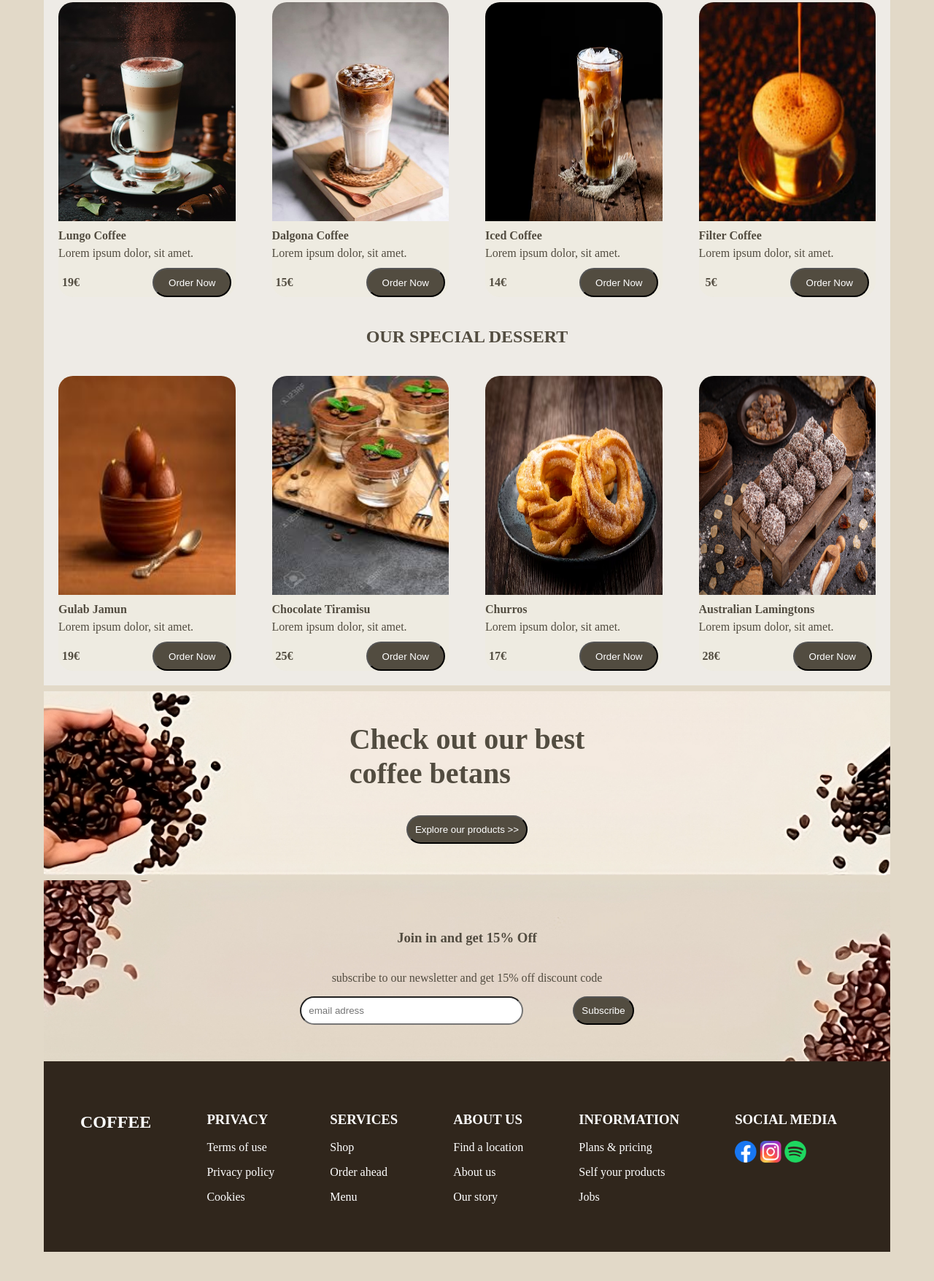
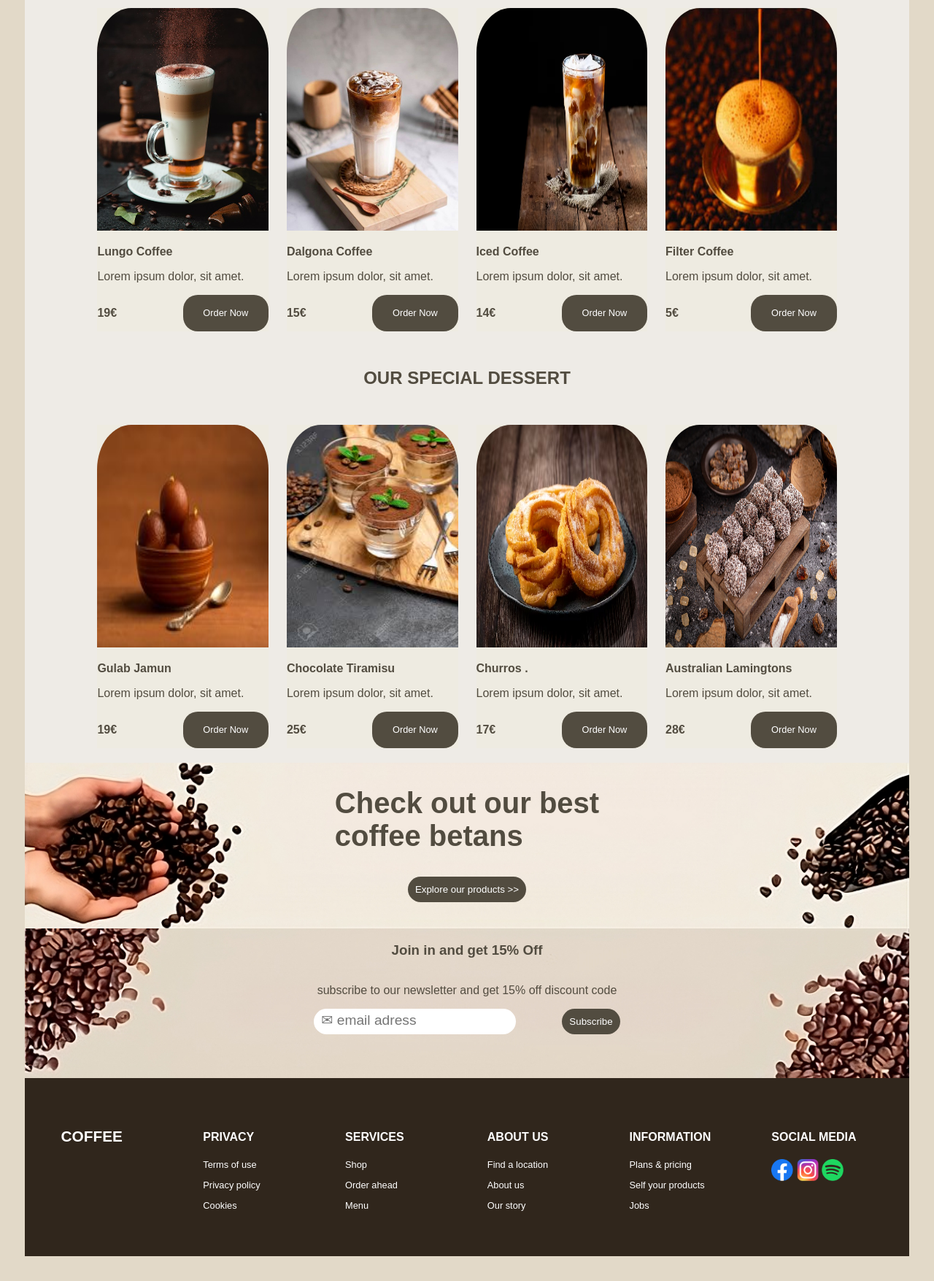
Before and after one commit to Namoux/HTML-CSS, a plain HTML site: page Coffee/index.html in a window 1280 px wide. Shown: the part 736-2491 px from the top of the page at 73% size. Before the commit the page ends 2451 px from the top, so only its background shows below. Drawn offline with Linux system fonts and the light colour scheme.

Commit message:
responsive coffee

```diff
--- a/Coffee/index.html
+++ b/Coffee/index.html
@@ -1,15 +1,17 @@
 <!DOCTYPE html>
 <html lang="en">
+
 <head>
     <link rel="stylesheet" href="style.css">
     <meta charset="UTF-8">
     <meta name="viewport" content="width=device-width, initial-scale=1.0">
     <title>Coffee Nam</title>
 </head>
+
 <body>
     <header>
         <div class = "titlemenu">
-            <div><h1>COFFEE</h1></div>
+            <div><h2>COFFEE</h2></div>
             <div class = "menu">
                 <a href="#"><li>HOME</li></a>
                 <a href="#"><li>COFFEE</li></a>
@@ -18,7 +20,7 @@
                 <a href="#"><li>ABOUT</li></a>
                 <a href="#"><li>LOGIN</li></a>
             </div>
-            <div><a href="#"><img src="public/search.png" alt="Photo de loupe" style="width: 30px; height: 30px;"></a></div>
+            <div><a href="#"><img src="public/search.png" alt="Photo de loupe" ></a></div>
         </div>
         <div class = "welcome">
             <h2>Welcome!</h2>
@@ -26,30 +28,33 @@
             <button>Order Now</button>
         </div>
     </header>
+
+    <main>
         <section class = "CTA">
-        <div class = "logo1">
-            <a href="#"><img src="public/cup.png" alt="Photo de cup" style="width: 70px; height: 70px;"></a>
+            <div class = "logo">
+                <a href="#"><img src="public/cup.png" alt="Photo de cup"></a>
                 <p>Hot Coffee</p>
             </div>
-        <div class = "logo2">
-            <a href="#"><img src="public/ice.png" alt="Photo de ice" style="width: 70px; height: 70px;"></a>
+            <div class = "logo">
+                <a href="#"><img src="public/ice.png" alt="Photo de ice"></a>
                 <p>Cold Coffee</p>
             </div>
-        <div class = "logo3">
-            <a href="#"><img src="public/coffee.png" alt="Photo de coffee" style="width: 70px; height: 70px;"></a>
+            <div class = "logo">
+                <a href="#"><img src="public/coffee.png" alt="Photo de coffee"></a>
                 <p>Cup Coffee</p>
             </div>
-        <div class = "logo4">
-            <a href="#"><img src="public/cake.png" alt="Photo de dessert" style="width: 70px; height: 70px;"></a>
+            <div class = "logo">
+                <a href="#"><img src="public/cake.png" alt="Photo de dessert"></a>
                 <p>Dessert</p>
             </div>
         </section>
+
         <section class = "section1">
             <div class = "coffee">
                 <div><h2>OUR SPECIAL COFFEE</h2></div>
                 <div class = "cafe">
-                <div class = "case1">
-                    <a href="#"><img src="public/latte.jpg" alt="Photo de latte" style="width: 250px; height: 300px;"></a>
+                    <div class = "case">
+                        <a href="#"><img src="public/latte.jpg" alt="Photo de latte"></a>
                         <p><span>Lungo Coffee</span></p>
                         <p>Lorem ipsum dolor, sit amet.</p>
                         <div class = "prix">
@@ -57,8 +62,8 @@
                             <button>Order Now</button>
                         </div>
                     </div>
-                <div class = "case2">
-                    <a href="#"><img src="public/coffee.jpg" alt="Photo de coffee" style="width: 250px; height: 300px;"></a>
+                    <div class = "case">
+                        <a href="#"><img src="public/coffee.jpg" alt="Photo de coffee"></a>
                         <p><span>Dalgona Coffee</span></p>
                         <p>Lorem ipsum dolor, sit amet.</p>
                         <div class = "prix">
@@ -66,8 +71,8 @@
                             <button>Order Now</button>
                         </div>
                     </div>
-                <div class = "case3">
-                    <a href="#"><img src="public/creme1.jpg" alt="Photo de latte" style="width: 250px; height: 300px;"></a>
+                    <div class = "case">
+                        <a href="#"><img src="public/creme1.jpg" alt="Photo de latte"></a>
                         <p><span>Iced Coffee</span></p>
                         <p>Lorem ipsum dolor, sit amet.</p>
                         <div class = "prix">
@@ -75,8 +80,8 @@
                             <button>Order Now</button>
                         </div>
                     </div>
-                <div class = "case4">
-                    <a href="#"><img src="public/cup.jpg" alt="Photo de latte" style="width: 250px; height: 300px;"></a>
+                    <div class = "case">
+                        <a href="#"><img src="public/cup.jpg" alt="Photo de latte"></a>
                         <p><span>Filter Coffee</span></p>
                         <p>Lorem ipsum dolor, sit amet.</p>
                         <div class = "prix">
@@ -89,8 +94,8 @@
             <div class = "dessert">
                 <div><h2>OUR SPECIAL DESSERT</h2></div>
                 <div class = "cafe">
-                <div class = "case1">
-                    <a href="#"><img src="public/choco.jpg" alt="Photo de latte" style="width: 250px; height: 300px;"></a>
+                    <div class = "case">
+                        <a href="#"><img src="public/choco.jpg" alt="Photo de latte"></a>
                         <p><span>Gulab Jamun</span></p>
                         <p>Lorem ipsum dolor, sit amet.</p>
                         <div class = "prix">
@@ -98,8 +103,8 @@
                             <button>Order Now</button>
                         </div>
                     </div>
-                <div class = "case2">
-                    <a href="#"><img src="public/tiramisu.jpeg" alt="Photo de coffee" style="width: 250px; height: 300px;"></a>
+                    <div class = "case">
+                        <a href="#"><img src="public/tiramisu.jpeg" alt="Photo de coffee"></a>
                         <p><span>Chocolate Tiramisu</span></p>
                         <p>Lorem ipsum dolor, sit amet.</p>
                         <div class = "prix">
@@ -107,17 +112,17 @@
                             <button>Order Now</button>
                         </div>
                     </div>
-                <div class = "case3">
-                    <a href="#"><img src="public/sugar.jpg" alt="Photo de latte" style="width: 250px; height: 300px;"></a>
-                    <p><span>Churros</span></p>
+                    <div class = "case">
+                        <a href="#"><img src="public/sugar.jpg" alt="Photo de latte"></a>
+                        <p><span>Churros .</span></p>
                         <p>Lorem ipsum dolor, sit amet.</p>
                         <div class = "prix">
                             <p><span>17€</span></p>
                             <button>Order Now</button>
                         </div>
                     </div>
-                <div class = "case4">
-                    <a href="#"><img src="public/cake.jpg" alt="Photo de latte" style="width: 250px; height: 300px;"></a>
+                    <div class = "case">
+                        <a href="#"><img src="public/cake.jpg" alt="Photo de latte"></a>
                         <p><span>Australian Lamingtons</span></p>
                         <p>Lorem ipsum dolor, sit amet.</p>
                         <div class = "prix">
@@ -128,60 +133,59 @@
                 </div>
             </div>
         </section>
+
         <section class = "section2">
-        <div class = "betans">
-            <h1>Check out our best<br> coffee betans</h1>
+                <h2>Check out our best<br> coffee betans</h2>
                 <button>Explore our products >></button>
-        </div>
         </section>
+
         <section class = "section3">
-        <div class = "widget">
                 <script src="https://static.elfsight.com/platform/platform.js" async></script>
                 <div class="elfsight-app-8af7e087-8c66-4395-8fa7-1917526301d7" data-elfsight-app-lazy></div>
-        </div>
         </section>
-    <section class = "newsletter">
-        <div class = "join">
+
+        <section class = "section4">
                 <h3>Join in and get 15% Off</h3>
                 <p>subscribe to our newsletter and get 15% off discount code</p>
                 <div class ="mail">
-                <input type="email" placeholder="email adress">
+                    <input class="email" type="email" placeholder="&#9993; email adress">
                     <button>Subscribe</button>
                 </div>
-        </div>
         </section>
-    <section class = "footer">
-        <div><h1>COFFEE</h1></div>
-        <div class = "column1">
-            <h3>PRIVACY</h3>
+    </main>
+
+    <footer>
+        <div><h2>COFFEE</h2></div>
+        <div class = "column">
+            <h4>PRIVACY</h4>
             <a href="#"><p>Terms of use</p></a>
             <a href="#"><p>Privacy policy</p></a>
             <a href="#"><p>Cookies</p></a>
         </div>
-        <div class = "column2">
-            <h3>SERVICES</h3>
+        <div class = "column">
+            <h4>SERVICES</h4>
             <a href="#"><p>Shop</p></a>
             <a href="#"><p>Order ahead</p></a>
             <a href="#"><p>Menu</p></a>
         </div>
-        <div class = "column3">
-            <h3>ABOUT US</h3>
+        <div class = "column">
+            <h4>ABOUT US</h4>
             <a href="#"><p>Find a location</p></a>
             <a href="#"><p>About us</p></a>
             <a href="#"><p>Our story</p></a>
         </div>
-        <div class = "column4">
-            <h3>INFORMATION</h3>
+        <div class = "column">
+            <h4>INFORMATION</h4>
             <a href="#"><p>Plans & pricing</p></a>
             <a href="#"><p>Self your products</p></a>
             <a href="#"><p>Jobs</p></a>
         </div>
-        <div class = "column5">
-            <h3>SOCIAL MEDIA</h3>
-            <a href="#"><img src="public/Facebook.png" alt="Photo" style="width: 30px; height: 30px;"></a>
-            <a href="#"><img src="public/Instagram.png" alt="Photo" style="width: 30px; height: 30px;"></a>
-            <a href="#"><img src="public/Spotify.png" alt="Photo" style="width: 30px; height: 30px;"></a>
+        <div class = "column">
+            <h4>SOCIAL MEDIA</h4>
+            <a href="#"><img src="public/Facebook.png" alt="Photo"></a>
+            <a href="#"><img src="public/Instagram.png" alt="Photo"></a>
+            <a href="#"><img src="public/Spotify.png" alt="Photo"></a>
         </div>
-    </section>
+    </footer>
 </body>
 </html>
--- a/Coffee/style.css
+++ b/Coffee/style.css
@@ -1,7 +1,7 @@
 body {
     background-color: #e2d9c8;
-    margin: 0px;
-    width: 100%;
+    padding: 2%;
+    font-family: Arial, Helvetica, sans-serif;
 }
 
 header {
@@ -9,9 +9,7 @@ header {
     background-size: cover;
     background-repeat: no-repeat;
     background-position: center;
-    /* max-width: 100%; */
-    /* max-width: 1300px; */
-    margin: 0px 60px 30px 60px; /* haut | droit | bas | gauche */
+    margin-bottom: 2%;
     padding: 50px;
     padding-top: 20px;
     padding-bottom: 100px;
@@ -24,9 +22,10 @@ header button {
     border-radius: 20px;
     cursor: pointer;
     padding: 8px;
+    border: none;
 }
 
-.welcome button:hover{
+header button:hover{
     transition: 1s;
     transform: scale(1.2);
     background-color: whitesmoke;
@@ -34,15 +33,19 @@ header button {
 
 .titlemenu {
     display: grid;
-    grid-template-columns: 1fr 10fr 1fr;
+    grid-template-columns: 20% 70% 10%;
     align-items: center;
     justify-content: center;
     margin-bottom: 100px;
 }
 
 .titlemenu img {
-    align-items: right;
-    justify-content: right;
+    width: 30px;
+    height: 30px;
+}
+
+.titlemenu h2 {
+    font-size: 1.3rem;
 }
 
 .titlemenu img:hover {
@@ -76,12 +79,18 @@ header button {
     margin-top: 0px;
 }
 
+
+
 .CTA {
-    display: flex;
-    align-items: center;
+    display: grid;
+    grid-template-columns: 15% 15% 15% 15%;
     justify-content: center;
-    gap: 150px;
     color : #524c40;
+}
+
+.logo img {
+    width: 70px;
+    height: 70px;
 }
 
 .logo img:hover {
@@ -93,28 +102,7 @@ header button {
     margin-top: 0px;
 }
 
-.logo1 {
-    display: flex;
-    flex-direction: column;
-    align-items: center;
-    justify-content: center;
-}
-
-.logo2 {
-    display: flex;
-    flex-direction: column;
-    align-items: center;
-    justify-content: center;
-}
-
-.logo3 {
-    display: flex;
-    flex-direction: column;
-    align-items: center;
-    justify-content: center;
-}
-
-.logo4 {
+.logo {
     display: flex;
     flex-direction: column;
     align-items: center;
@@ -123,10 +111,7 @@ header button {
 
 .section1{
     background-color: #eeebe6;
-    max-width: 1300px;
-    margin: 0px 60px 0px 60px;
     padding: 20px;
-    line-height: 8px;
     color: #524c40;
 }
 
@@ -140,6 +125,7 @@ header button {
 .section1 span {
     font-weight: bold;
 }
+
 .section1 button {
     background-color: #524c40;
     color: white;
@@ -161,54 +147,51 @@ header button {
 }
 
 .cafe {
-    display: flex;
+    display: grid;
+    grid-template-columns: 20% 20% 20% 20%;
     align-items: center;
     justify-content: center;
-    gap: 50px;
+    gap: 25px;
+}
+
+.cafe p {
+    font-size: 1rem;
 }
 
 .prix {
-    display: flex;
-    gap: 100px;
+    display: grid;
+    grid-template-columns: 50% 50%;
     justify-content: center;
 }
 
-.case1 {
-    background-color: #eeebe1;
-    overflow: hidden;
-    border-radius: 20px;
-    border: 0px solid black;
+.prix button {
+    display: flex;
+    font-size: 0.8rem;
+    align-items: center;
+    justify-content: center;
+    border: none;
 }
 
-.case2 {
+.case {
     background-color: #eeebe1;
-    overflow: hidden;
-    border-radius: 20px;
-    border: 0px solid black;
 }
 
-.case3 {
-    background-color: #eeebe1;
-    overflow: hidden;
-    border-radius: 20px;
-    border: 0px solid black;
-}
-
-.case4 {
-    background-color: #eeebe1;
-    overflow: hidden;
-    border-radius: 20px;
-    border: 0px solid black;
+.case img {
+    width: 100%;
+    aspect-ratio: 1/1.3;
+    border-radius: 20% 20% 0% 0%;
 }
 
 .section2 {
     background-image: url(public/Main.png);
-    background-size: 114%;
+    background-size: cover;
     background-repeat: no-repeat;
     background-position: center;
-    max-width: 1300px;
-    margin: 0px 60px 0px 60px;
-    padding: 50px;
+    display: flex;
+    flex-direction: column;
+    align-items: center;
+    justify-content: center;
+    color: #524c40;
 }
 
 .section2 button:hover {
@@ -217,37 +200,26 @@ header button {
     background-color: #212429;
 }
 
-.betans {
-    display: flex;
-    flex-direction: column;
-    align-items: center;
-    justify-content: center;
-    color: #524c40;
-}
-
-.betans button {
+.section2 button {
     background-color: #524c40;
     color: white;
     border-radius: 20px;
     cursor: pointer;
     padding: 10px;
+    margin-bottom: 3%;
+    border: none;
 }
 
-.betans h1 {
+.section2 h2 {
     font-size: 2.5rem;
-    margin-top: 0%;
 }
 
- .newsletter {
+.section4 {
     background-image: url(public/end.png);
-    background-size: 114%;
+    background-size: cover;
     background-repeat: no-repeat;
     background-position: center;
-    max-width: 1300px;
-    margin: 0px 60px 0px 60px;
-    padding: 50px;
- }
- .join {
+    padding-bottom: 5%;
     display: flex;
     flex-direction: column;
     align-items: center;
@@ -255,18 +227,31 @@ header button {
     color: #524c40;
  }
 
+.section4 button {
+    border: none;
+}
+
+.section4 input {
+    border: none;
+    width: 20rem;
+}
+
+input {
+   border-radius: 70px;
+   padding: 10px;
+
+}
+
+.email::placeholder {
+    font-size: 1.2rem;
+}
+
  .mail {
     display: flex;
     flex-direction: row;
     align-items: center;
     justify-content: center;
     gap: 15%;
- }
-
- input {
-    border-radius: 70px;
-    padding: 10px;
-    width: 350px;
  }
 
  .mail button{
@@ -277,33 +262,147 @@ header button {
     padding: 10px;
  }
 
-.footer {
+footer {
     display : grid;
-    grid-template-columns: auto auto auto auto auto auto;
+    grid-template-columns: 1fr 1fr 1fr 1fr 1fr 1fr;
     background-color: #30261c;
-    background-size: 114%;
+    background-size: cover;
     background-repeat: no-repeat;
     background-position: center;
-    max-width: 1300px;
-    margin: 0px 60px 0px 60px;
     padding: 50px;
     gap: 5%;
     color: white;
+}
+
+footer h2 {
+    font-size: 1.3rem;
+}
+
+footer p {
+    font-size: 0.8rem;
 
 }
-
-.footer a {
+footer a {
     color: white;
     text-decoration: none;
-
 }
 
-.footer img:hover {
+footer img {
+    width: 30px;
+    height: 30px;
+}
+
+footer img:hover {
     transition: 1s;
     transform: scale(1.2);
 }
 
-.footer p:hover {
+footer p:hover {
     transition: 1s;
     transform: scale(1.2);
 }
+
+@media screen and (max-width: 1200px) { /* Ecran d'ordinateur */
+    /* .titlemenu {
+        grid-template-columns: 25% 50% 25%;
+    } */
+
+    .titlemenu {
+        grid-template-columns: 1fr 1fr;
+    }
+
+    .menu {
+        flex-direction: column;
+        gap: 20px;
+    }
+
+    .CTA {
+        grid-template-columns: 1fr 1fr 1fr 1fr ;
+    }
+
+    .cafe {
+        grid-template-columns: 1fr 1fr;
+    }
+
+    footer {
+        grid-template-columns: 1fr 1fr 1fr;
+    }
+
+    .section2 h2 {
+        font-size: 2rem;
+    }
+
+    .section2 button {
+        padding: 12px;
+    }
+}
+
+@media screen and (max-width: 768px) { /* Tablettes et grand smartphones */
+    .titlemenu {
+        grid-template-columns: 1fr 1fr;
+    }
+
+    .menu {
+        flex-direction: column;
+        gap: 20px;
+    }
+
+    .CTA {
+        grid-template-columns: 1fr 1fr;
+    }
+
+    .cafe {
+        grid-template-columns: 1fr 1fr;
+    }
+
+    footer {
+        grid-template-columns: 1fr 1fr 1fr;
+    }
+
+    .section2 h2 {
+        font-size: 1.5rem;
+    }
+
+    .section2 button {
+        padding: 10px;
+    }
+
+    .section4 input {
+        width: 15rem;
+    }
+}
+
+@media screen and (max-width: 480px) { /* Petits smartphones */
+    .titlemenu {
+        grid-template-columns: 1fr;
+    }
+
+    .menu {
+        flex-direction: column;
+        gap: 15px;
+    }
+
+    .CTA {
+        grid-template-columns: 1fr 1fr;
+    }
+
+    .cafe {
+        grid-template-columns: 1fr 1fr;
+    }
+
+    footer {
+        grid-template-columns: 1fr 1fr;
+    }
+
+    .section2 h2 {
+        font-size: 1.2rem;
+    }
+
+    .section2 button {
+        padding: 8px;
+    }
+
+    .section4 input {
+        width: 12rem;
+    }
+}
```
Lines whose indentation alone changed are shown as unchanged.
